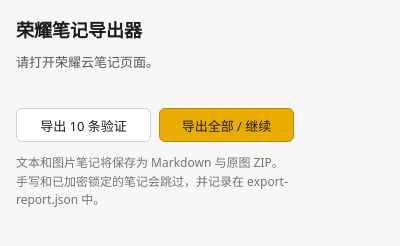
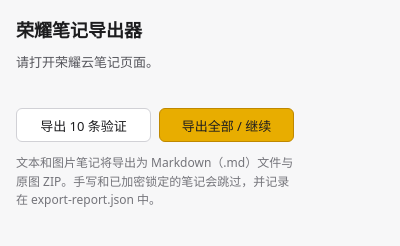
Before and after one commit to XiaoJie4096/honor-notes-exporter, a browser extension: page popup.html in a window 400 px wide. Drawn offline with Linux system fonts and the light colour scheme.

Commit message:
README：突出导出 Markdown，补充项目来路与坦率的工具对比
- 简介与功能列表明确说明导出的是 Markdown（.md）文件
- manifest 描述与弹窗提示同步改为 Markdown（.md）
- 新增「关于这个项目」：说明是随手用 AI 做的小工具、朋友有需求
  才写的、若早知道已有同类项目就不会重复造轮子；欢迎提 issue，
  也欢迎直接拿 AI 改
- 重写「和别的工具比」：坦率承认笔记互迁功能更完善，本扩展只在
  「免安装」和「导出 Markdown」两点上有可取之处，其余需求建议
  直接用那个

```diff
--- a/popup.html
+++ b/popup.html
@@ -16,7 +16,7 @@
         <button id="sample" type="button">导出 10 条验证</button>
         <button id="all" type="button">导出全部 / 继续</button>
       </div>
-      <p class="hint">文本和图片笔记将保存为 Markdown 与原图 ZIP。手写和已加密锁定的笔记会跳过，并记录在 export-report.json 中。</p>
+      <p class="hint">文本和图片笔记将导出为 Markdown（.md）文件与原图 ZIP。手写和已加密锁定的笔记会跳过，并记录在 export-report.json 中。</p>
     </main>
     <script src="popup.js"></script>
   </body>
```
Also changed, not shown: README.md, README.txt, manifest.json.
